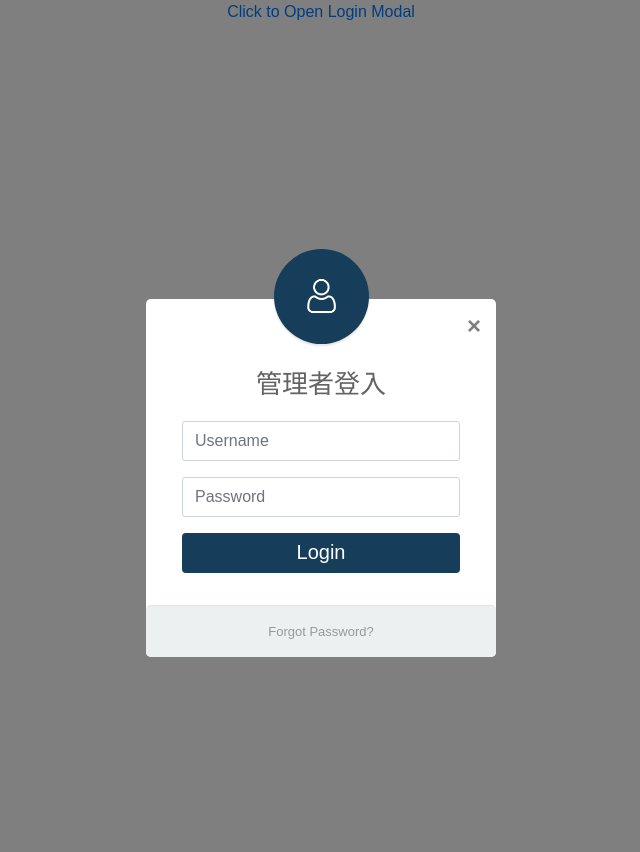
After one commit to spirita1204/20220323_Rest_system_line_bot, a Django app: page /cms/test/ in a window 1280 px wide, after a click on "Click to Open Login Modal". The commit adds this page. Shown: the whole page, without its empty margins (319-959 px from the left). Run offline with Django 3.2, Linux system fonts and the light colour scheme; some libraries are stand-ins or nearby versions.

Commit message:
登入,登出

```diff
--- a/cms/urls.py
+++ b/cms/urls.py
@@ -7,5 +7,8 @@ urlpatterns = [
     path('reserve_detail/', views.reserve_detail),#後台用
     path('delete/<int:pk>/',views.delete,name="delete"),#刪除用
     path('update/<int:pk>/',views.update,name="update"),#修改用
-    path('rest_system/',views.home),
+    path('rest_system/',views.home),#主頁用
+    path('test/',views.test),#測試用
+    path('login/',views.login,name="login"),#登入用
+    path('logout/', views.logout, name='logout'),#登出用
 ]
--- a/cms/views.py
+++ b/cms/views.py
@@ -2,9 +2,15 @@ from django.shortcuts import render, redirect
 from line.models import reserve_inform, reserve_search
 from datetime import datetime
 from .forms import DatetimeModelForm
+# 登入用
+from django.contrib import auth
+from django.http import HttpResponse, HttpResponseRedirect
+from django.contrib.auth import logout as django_logout
+from django.contrib.auth.decorators import login_required
+
 # 瀏覽訂位資訊
-
-
+# 當使用者未登入，而存取首頁的網址時，將使用者導向到登入畫面。
+@login_required(login_url="/cms/rest_system/")
 def reserve_detail(request):
     datetimeForm = DatetimeModelForm()
 
@@ -18,7 +24,7 @@ def reserve_detail(request):
     reserve_details = reserve_inform.objects.filter(
         reserve_datetime_confirm__gte=datetime.now())
     context = {
-        'dateTimeNow': datetime.now(),#比較用
+        'dateTimeNow': datetime.now(),  # 比較用
         'reserve_details': reserve_details,
         'datetimeForm': datetimeForm
     }
@@ -43,7 +49,7 @@ def update(request, pk):  # 修改資料 ,pk傳哪個
             form_name = form["reserve_name_confirm"].value()
             form_email = form["reserve_email_confirm"].value()
             form_datetime = form["reserve_datetime_confirm"].value()
-            #存入指定pk資料
+            # 存入指定pk資料
             form.reserve_name_confirm = form_name
             form.reserve_email_confirm = form_email
             form.reserve_datetime_confirm = form_datetime
@@ -51,5 +57,29 @@ def update(request, pk):  # 修改資料 ,pk傳哪個
             print("form update!")
     return redirect('/cms/reserve_detail/')
 
+
 def home(request):
     return render(request, "cms/home.html")
+
+
+def test(request):
+    return render(request, "test.html")
+
+
+def login(request):
+    if request.method == "POST":
+        username = request.POST.get('username', '')
+        password = request.POST.get('password', '')
+        user = auth.authenticate(username=username, password=password)
+        if user is not None and user.is_active:
+            auth.login(request, user)
+            return HttpResponseRedirect('/cms/reserve_detail/')
+        else:
+            return render(request, "cms/home.html")
+    else:
+        return render(request, "cms/home.html")
+
+
+def logout(request):
+    django_logout(request)
+    return redirect('/cms/rest_system/')  # 重新導向到登入畫面
--- /dev/null
+++ b/line/templates/test.html
@@ -0,0 +1,59 @@
+<!DOCTYPE html>
+{% load static %}
+<html lang="en">
+
+<head>
+	<meta charset="utf-8">
+	<meta name="viewport" content="width=device-width, initial-scale=1, shrink-to-fit=no">
+	<title>Bootstrap Elegant Modal Login Modal Form with Avatar Icon</title>
+
+	<link rel="stylesheet" href="https://stackpath.bootstrapcdn.com/bootstrap/4.5.0/css/bootstrap.min.css">
+	<link rel="stylesheet" href="https://maxcdn.bootstrapcdn.com/font-awesome/4.7.0/css/font-awesome.min.css">
+	<script src="https://code.jquery.com/jquery-3.5.1.min.js"></script>
+	<script src="https://cdn.jsdelivr.net/npm/popper.js@1.16.0/dist/umd/popper.min.js"></script>
+	<script src="https://stackpath.bootstrapcdn.com/bootstrap/4.5.0/js/bootstrap.min.js"></script>
+	<script src="https://kit.fontawesome.com/90ce0a0bd4.js" crossorigin="anonymous"></script>
+	<link rel="stylesheet" href="{% static 'css/登入.css' %}" media="screen">
+</head>
+
+<body>
+	<div class="text-center">
+		<!-- Button HTML (to Trigger Modal) -->
+		<a href="#myModal" class="" data-toggle="modal">Click to Open Login Modal</a>
+	</div>
+
+	<!-- Modal HTML -->
+	<div id="myModal" class="modal fade">
+		<div class="modal-dialog modal-login modal-dialog-centered">
+			<div class="modal-content">
+				<div class="modal-header">
+					<div class="avatar">
+						<img src="{% static 'image/login-icon.png' %}">
+					</div>
+					<h4 class="modal-title">管理者登入</h4>
+					<button type="button" class="close" data-dismiss="modal" aria-hidden="true">&times;</button>
+				</div>
+				<div class="modal-body">
+					<form action="/examples/actions/confirmation.php" method="post">
+						<div class="form-group wrapper">
+							<input type="text" class="form-control" name="username" placeholder="Username"
+								required="required">
+						</div>
+						<div class="form-group">
+							<input type="password" class="form-control" name="password" placeholder="Password"
+								required="required">
+						</div>
+						<div class="form-group">
+							<button type="submit" class="btn btn-primary btn-lg btn-block login-btn">Login</button>
+						</div>
+					</form>
+				</div>
+				<div class="modal-footer">
+					<a href="#">Forgot Password?</a>
+				</div>
+			</div>
+		</div>
+	</div>
+</body>
+
+</html>
--- /dev/null
+++ b/static/css/登入.css
@@ -0,0 +1,83 @@
+body {
+	font-family: 'Varela Round', sans-serif;
+}
+.modal-login {
+	color: #636363;
+	width: 350px;
+}
+.modal-login .modal-content {
+	padding: 20px;
+	border-radius: 5px;
+	border: none;
+}
+.modal-login .modal-header {
+	border-bottom: none;
+	position: relative;
+	justify-content: center;
+}
+.modal-login h4 {
+	text-align: center;
+	font-size: 26px;
+	margin: 30px 0 -15px;
+}
+.modal-login .form-control:focus {
+	border-color: #70c5c0;
+}
+.modal-login .form-control, .modal-login .btn {
+	min-height: 40px;
+	border-radius: 3px;
+}
+.modal-login .close {
+	position: absolute;
+	top: -5px;
+	right: -5px;
+}
+.modal-login .modal-footer {
+	background: #ecf0f1;
+	border-color: #dee4e7;
+	text-align: center;
+	justify-content: center;
+	margin: 0 -20px -20px;
+	border-radius: 5px;
+	font-size: 13px;
+}
+.modal-login .modal-footer a {
+	color: #999;
+}
+.modal-login .avatar {
+	position: absolute;
+	margin: 0 auto;
+	left: 0;
+	right: 0;
+	top: -70px;
+	width: 95px;
+	height: 95px;
+	border-radius: 50%;
+	z-index: 9;
+	background: #163e5b;
+	padding: 15px;
+	box-shadow: 0px 2px 2px rgba(0, 0, 0, 0.1);
+}
+.modal-login .avatar img {
+	width: 100%;
+}
+.modal-login.modal-dialog {
+	margin-top: 80px;
+}
+.modal-login .btn, .modal-login .btn:active {
+	color: #fff;
+	border-radius: 4px;
+	background: #163e5b !important;
+	text-decoration: none;
+	transition: all 0.4s;
+	line-height: normal;
+	border: none;
+}
+.modal-login .btn:hover, .modal-login .btn:focus {
+	background: #163e5b !important;
+	outline: none;
+}
+.trigger-btn {
+	display: inline-block;
+	margin: 100px auto;
+}
```
Also changed, not shown: line/templates/cms/cms.html (+18 -1 lines), line/templates/cms/home.html (+100 -39 lines), static/css/Home.css (+44 -57 lines), static/image/login-icon.png (added), static/image/restaurant-love-romantic-dinner-12.jpg (added).
